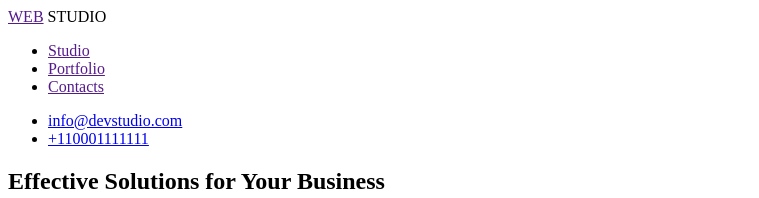
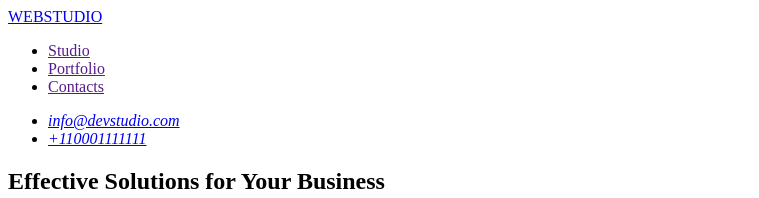
Before and after one commit to Medvedua/goit-markup-hw-01, a plain HTML site: page index.html in a window 1280 px wide. Shown: the top 198 px of the page, without its empty margins (0-759 px from the left). Drawn offline with Linux system fonts and the light colour scheme.

Commit message:
Update index.html

```diff
--- a/index.html
+++ b/index.html
@@ -10,8 +10,7 @@
     <!-- header section -->
     <header>
       <nav>
-        <a href="">WEB</a>
-        <span>STUDIO</span>
+        <a href="./index.html">WEBSTUDIO</a>
         <ul>
           <li>
             <a href="">Studio</a>
@@ -24,10 +23,12 @@
           </li>
         </ul>
       </nav>
-      <ul>
-        <li><a href="mailto:info@devstudio.com">info@devstudio.com</a></li>
-        <li><a href="tel:+110001111111">+110001111111</a></li>
-      </ul>
+      <address>
+        <ul>
+          <li><a href="mailto:info@devstudio.com">info@devstudio.com</a></li>
+          <li><a href="tel:+110001111111">+110001111111</a></li>
+        </ul>
+      </address>
     </header>
     <!-- main block -->
     <main>
@@ -148,8 +149,7 @@
     </main>
     <!-- footer section -->
     <footer>
-      <a href="">WEB</a>
-      <span>STUDIO</span>
+      <a href="">WEBSTUDIO</a>
       <p>
         Increase the flow of customers and sales for your business with digital
         marketing & growth solutions.
```
